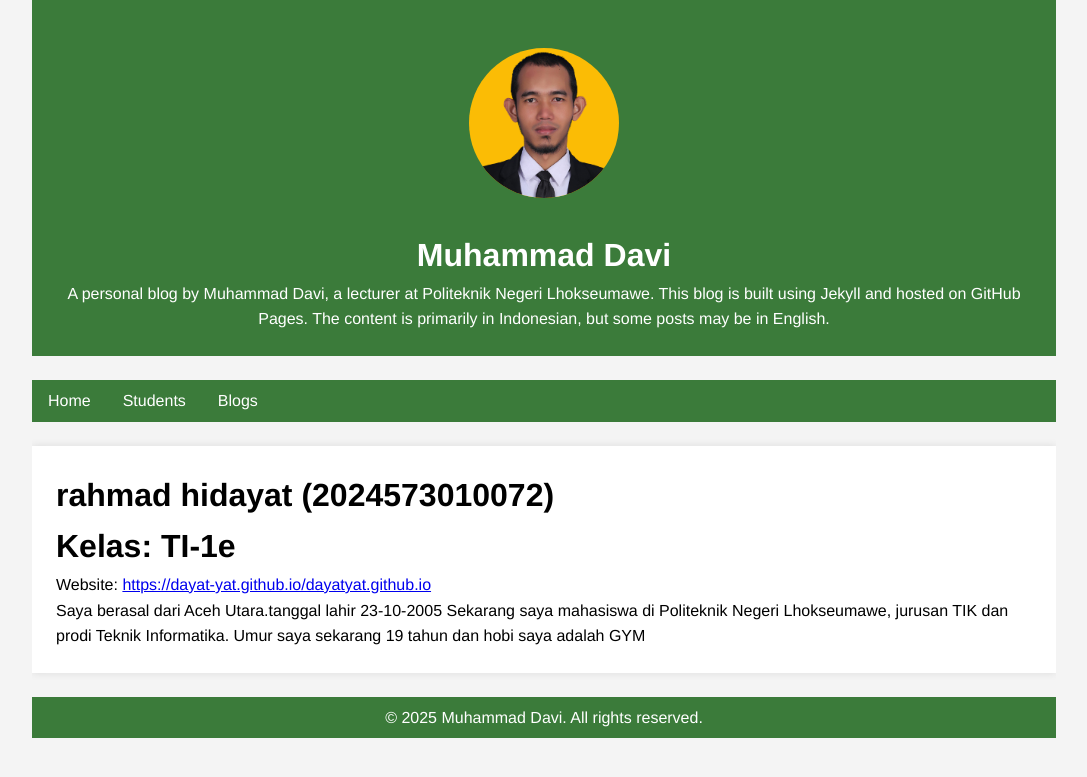
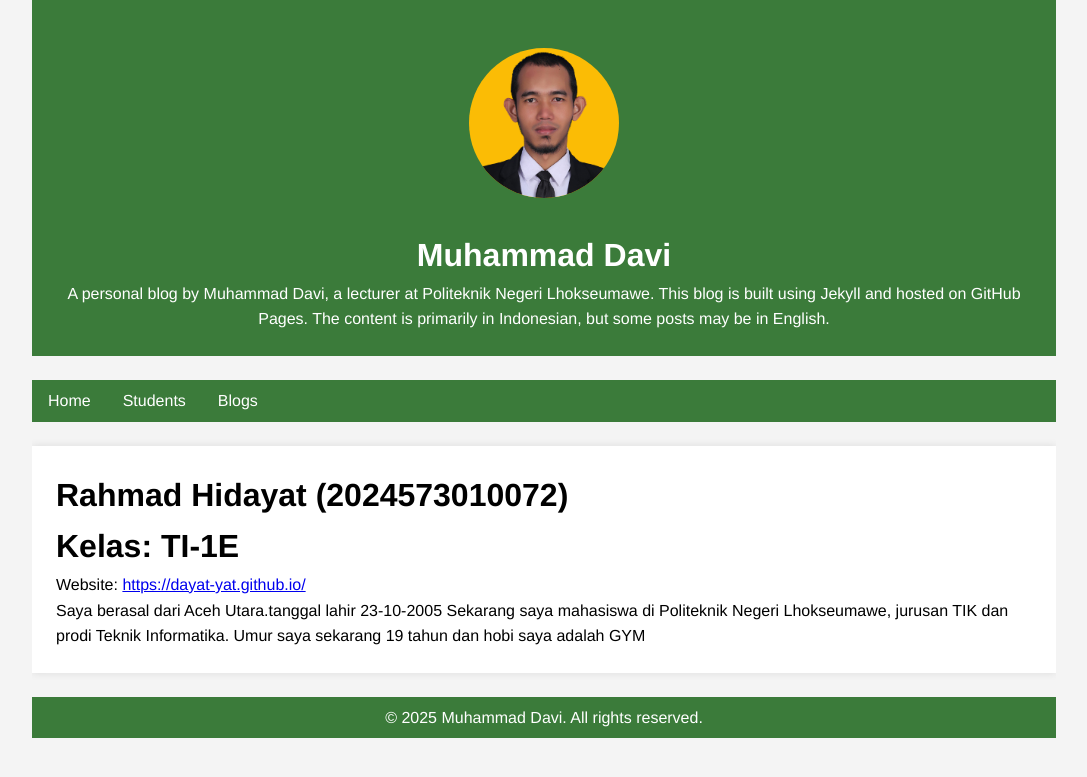
Before and after one commit to muhdavi-pnl/muhdavi-pnl.github.io, a Jekyll site: the page built from _students/dayat.md, in a window 1280 px wide. Shown: the top 777 px of the page, without its empty margins (96-1183 px from the left). Built offline with Jekyll 4.4.1, drawn with Linux system fonts in a browser that asks for light colours; some of the changed lines change nothing that is shown.

Commit message:
Update dayat.md

```diff
--- a/_students/dayat.md
+++ b/_students/dayat.md
@@ -1,9 +1,9 @@
 ---
 layout: student
-short_name: dayat
-name: rahmad hidayat
+short_name: Dayat
+name: Rahmad Hidayat
 nim: 2024573010072
-class: TI-1e
-website: https://dayat-yat.github.io/dayatyat.github.io
+class: TI-1E
+website: https://dayat-yat.github.io/
 ---
 Saya berasal dari Aceh Utara.tanggal lahir 23-10-2005 Sekarang saya mahasiswa di Politeknik Negeri Lhokseumawe, jurusan TIK dan prodi Teknik Informatika. Umur saya sekarang 19 tahun dan hobi saya adalah GYM
```
